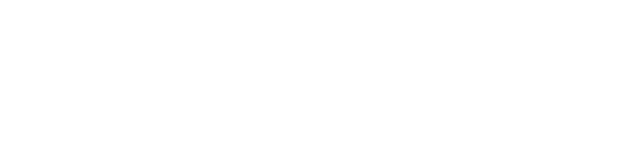
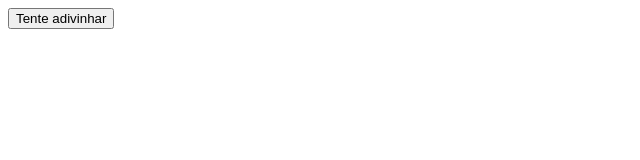
Before and after one commit to otav-o/Tecnologia-Web-Aplicada, a plain HTML site: page AtividadesAvaliativas/SegundoBimestre/Prova/index.html in a window 1280 px wide. Shown: the whole page, without its empty margins (0-640 px from the left). Drawn offline with Linux system fonts and the light colour scheme.

Commit message:
Criar botão da primeira questão

```diff
--- a/AtividadesAvaliativas/SegundoBimestre/Prova/index.html
+++ b/AtividadesAvaliativas/SegundoBimestre/Prova/index.html
@@ -7,5 +7,5 @@
     <title>Prova 2° bimestre</title>
     <script src="script.js"></script>
   </head>
-  <body></body>
+  <body onload="inicio()"></body>
 </html>
--- a/AtividadesAvaliativas/SegundoBimestre/Prova/script.js
+++ b/AtividadesAvaliativas/SegundoBimestre/Prova/script.js
@@ -0,0 +1,27 @@
+const inicio = () => {
+  gerarElemento({
+    tag: "button",
+    id: "botao-adivinhar",
+    conteudo: "Tente adivinhar",
+  });
+  document
+    .getElementById("botao-adivinhar")
+    .setAttribute("onclick", "adivinharNumero()");
+};
+
+/** Função que cria uma tag HTML e adiciona ao DOM */
+const gerarElemento = ({ tag, id, idPai, classe, conteudo }) => {
+  let elemento = document.createElement(tag);
+
+  if (id) elemento.setAttribute("id", id);
+  if (classe) elemento.setAttribute("class", classe);
+
+  if (conteudo) elemento.innerHTML = conteudo;
+
+  if (idPai) {
+    let parent = document.getElementById(idPai);
+    parent.append(elemento);
+  } else {
+    document.body.append(elemento);
+  }
+};
```
